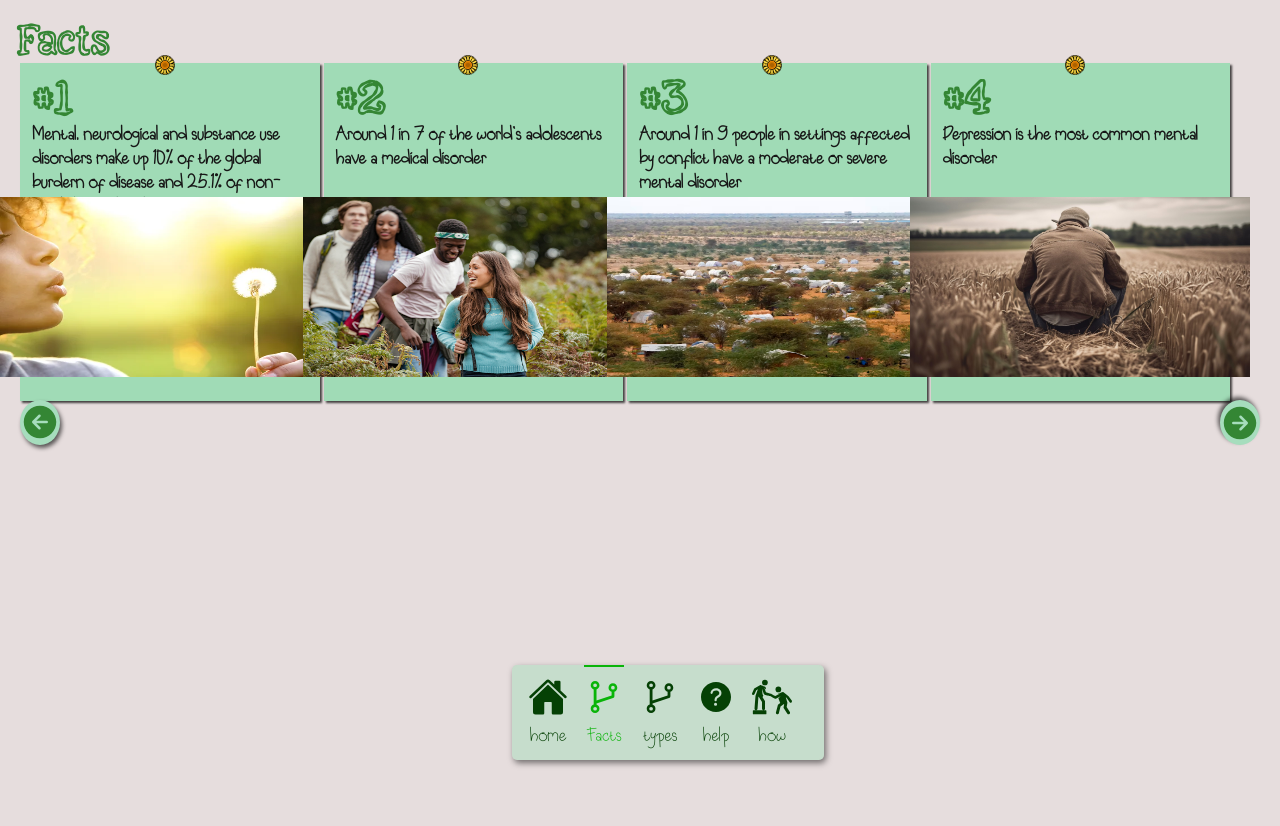
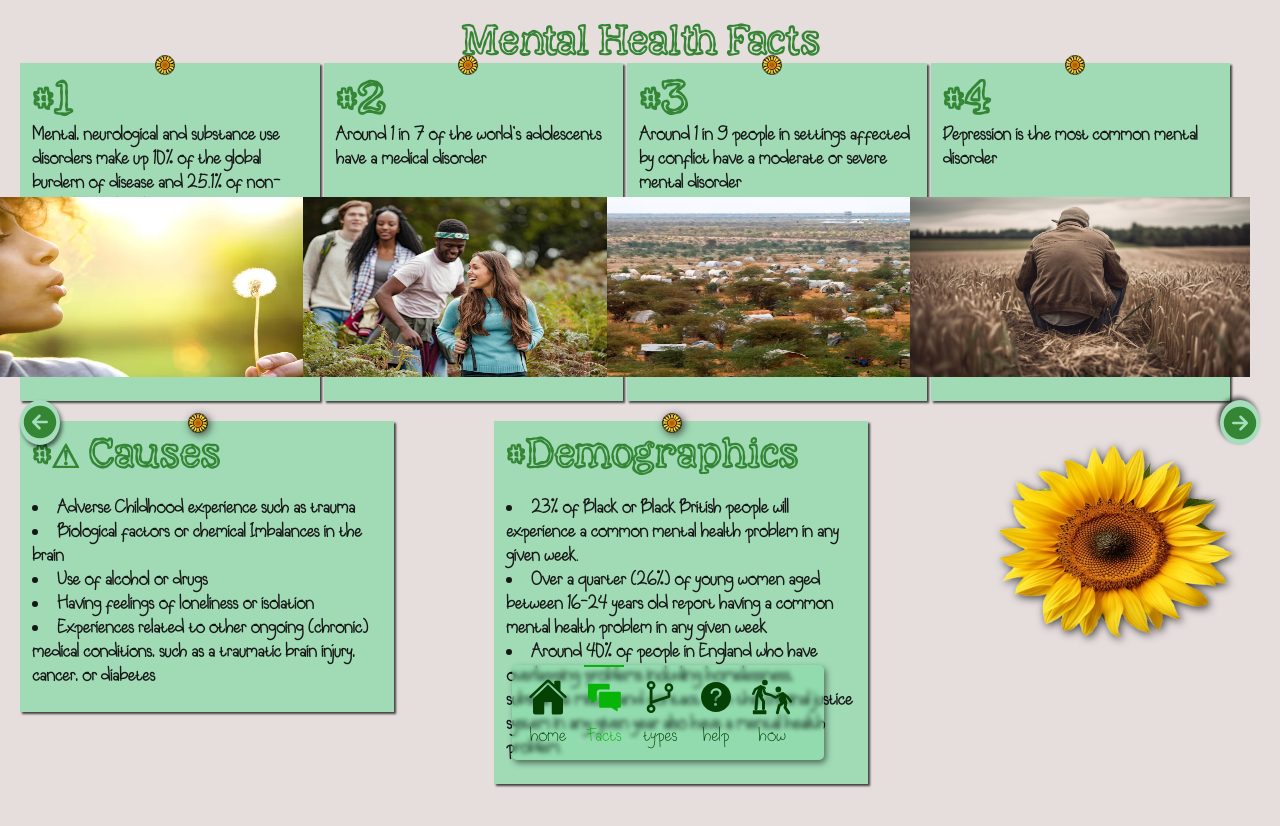
Before and after one commit to DannyK05/mental_health_awareness_site, a Next.js app: page /mental-health-facts in a window 1280 px wide. Shown: the top 826 px of the page. Before the commit the page ends 800 px from the top, so only its background shows below. Built offline with nearby package versions, Linux system fonts and the light colour scheme.

Commit message:
chore: finished building the facts page

```diff
--- /dev/null
+++ b/src/assets/svgs/DialogIcon.tsx
@@ -0,0 +1,14 @@
+export default function DialogIcon() {
+  return (
+    <svg
+      fill="#000000"
+      width="40px"
+      height="40px"
+      viewBox="-0.5 0 19 19"
+      xmlns="http://www.w3.org/2000/svg"
+      className="ionicon"
+    >
+      <path d="M5.57 7.532v3.356l-2.248 1.403c-.222.138-.403.038-.403-.223V10.68H1.852a.476.476 0 0 1-.475-.475V3.643a.476.476 0 0 1 .475-.475h9.39a.476.476 0 0 1 .475.475v2.305H7.154A1.585 1.585 0 0 0 5.57 7.532zm11.449 0v6.563a.476.476 0 0 1-.475.475h-1.049v1.436c0 .261-.18.362-.403.224l-2.605-1.626a.54.54 0 0 1-.048-.034H7.154a.476.476 0 0 1-.475-.475V7.532a.477.477 0 0 1 .475-.475h9.39a.476.476 0 0 1 .475.475z" />
+    </svg>
+  );
+}
--- a/src/layout/layout.tsx
+++ b/src/layout/layout.tsx
@@ -7,6 +7,7 @@ import TypesIcon from "@/assets/svgs/TypesIcon";
 import HelpIcon from "@/assets/svgs/HelpIcon";
 import HowToHelpIcon from "@/assets/svgs/HowToHelpIcon";
 import Link from "next/link";
+import DialogIcon from "@/assets/svgs/DialogIcon";
 export default function PageLayout({
   children,
   step,
@@ -63,7 +64,7 @@ export default function PageLayout({
           } page-layout__nav__links`}
         >
           <Link href="/mental-health-facts">
-            <TypesIcon />
+            <DialogIcon />
           </Link>
           <span>facts</span>
         </div>
--- a/src/modules/mental-health-facts/components/StickyNote.tsx
+++ b/src/modules/mental-health-facts/components/StickyNote.tsx
@@ -2,14 +2,14 @@ import Bud from "@/assets/svgs/sunflower-head.svg";
 import Image from "next/image";
 export default function StickyNote({
   children,
-  no,
-}: Readonly<{ children: React.ReactNode; no: number }>) {
+  header,
+}: Readonly<{ children: React.ReactNode; header: number | string }>) {
   return (
     <div className="sticky-note">
       <div className="sticky-note__content">
         <div className="sticky-note__header">
           <Image src={Bud} alt="Sunflower-bud" width={20} height={20} />
-          <h1>#{no}</h1>
+          <h1>#{header}</h1>
         </div>
         <div className="sticky-note__text">{children}</div>
       </div>
--- a/src/modules/mental-health-facts/index.scss
+++ b/src/modules/mental-health-facts/index.scss
@@ -15,6 +15,7 @@
       position: absolute;
       top: -8px;
       left: 45%;
+      box-shadow: inset(2px 2px 2px rgba(192, 180, 180, 0.774));
     }
     h1 {
       float: left;
@@ -45,9 +46,64 @@
 }
 .facts-container {
   padding: 16px;
+  &__title {
+    text-align: center;
+  }
   &__sticky-notes {
     display: flex;
     align-items: center;
     flex-wrap: wrap;
   }
+  &__others {
+    padding-top: 20px;
+    padding-bottom: 110px;
+    display: flex;
+    align-items: start;
+    justify-content: space-between;
+    img {
+      filter: drop-shadow(2px 2px 4px rgba(19, 18, 18, 0.774));
+    }
+    .sticky-note {
+      width: 30%;
+      h1 {
+        margin-bottom: 20px;
+        font-size: 32px;
+      }
+      li {
+        list-style-position: inside;
+      }
+    }
+  }
 }
+
+@media (max-width: 480px) {
+  .facts-container {
+    .sticky-note:hover {
+      transform: initial;
+    }
+    &__sticky-notes {
+      flex-direction: column;
+      .sticky-note {
+        width: 100%;
+        margin-bottom: 8px;
+        img {
+          width: 100%;
+        }
+      }
+    }
+    &__others {
+      flex-direction: column;
+      padding-bottom: 80px;
+      .sticky-note {
+        width: 100%;
+        margin-bottom: 25px;
+        h1 {
+          font-size: large;
+        }
+      }
+      img {
+        width: 100%;
+      }
+    }
+  }
+}
--- a/src/modules/mental-health-facts/index.tsx
+++ b/src/modules/mental-health-facts/index.tsx
@@ -6,6 +6,7 @@ import Teens from "@/assets/images/teens-outside.jpg";
 import Dandelions from "@/assets/images/woman-blowing-flower.jpg";
 import Conflicts from "@/assets/images/refugee-camp.avif";
 import Depressed from "@/assets/images/depressed-man.jpeg";
+import Sunflower from "@/assets/images/sunflower.png";
 export default function MentalHealthFacts() {
   type TFacts = {
     no: number;
@@ -45,15 +46,49 @@ export default function MentalHealthFacts() {
   return (
     <PageLayout step={1}>
       <div className="facts-container">
-        <h1>Facts</h1>
+        <h1 className="facts-container__title">Mental Health Facts</h1>
         <div className="facts-container__sticky-notes">
           {facts.map(({ no, message, image, alt }) => (
-            <StickyNote key={no} no={no}>
+            <StickyNote key={no} header={no}>
               <p>{message}</p>
               <Image src={image} width={340} height={180} alt={alt} />
             </StickyNote>
           ))}
         </div>
+        <div className="facts-container__others">
+          <StickyNote header={"⚠ Causes"}>
+            <ul>
+              <li>Adverse Childhood experience such as trauma</li>
+              <li>Biological factors or chemical Imbalances in the brain</li>
+              <li>Use of alcohol or drugs</li>
+              <li>Having feelings of loneliness or isolation</li>
+              <li>
+                Experiences related to other ongoing (chronic) medical
+                conditions, such as a traumatic brain injury, cancer, or
+                diabetes
+              </li>
+            </ul>
+          </StickyNote>
+          <StickyNote header={"Demographics"}>
+            <ul>
+              <li>
+                23% of Black or Black British people will experience a common
+                mental health problem in any given week.
+              </li>
+              <li>
+                Over a quarter (26%) of young women aged between 16-24 years old
+                report having a common mental health problem in any given week
+              </li>
+              <li>
+                Around 40% of people in England who have overlapping problems
+                including homelessness, substance misuse and contact with the
+                criminal justice system in any given year also have a mental
+                health problem.
+              </li>
+            </ul>
+          </StickyNote>
+          <Image src={Sunflower} width={300} height={250} alt="Sunflower" />
+        </div>
       </div>
     </PageLayout>
   );
```
Also changed, not shown: src/modules/home/index.scss (+28 -0 lines), src/modules/home/index.tsx (+8 -0 lines), src/assets/images/sunflower.png (added).
